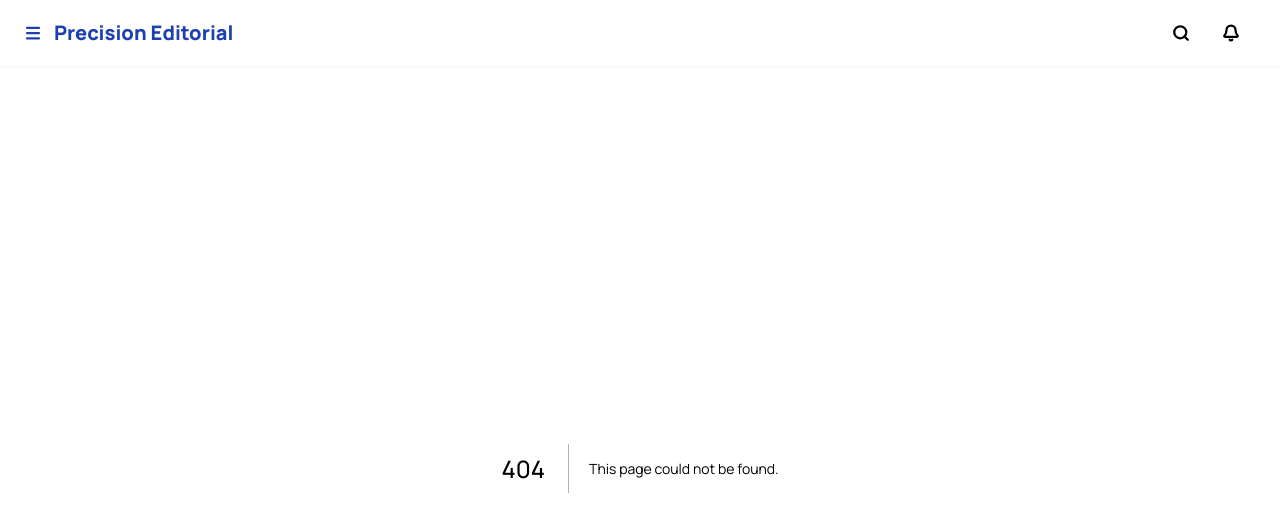
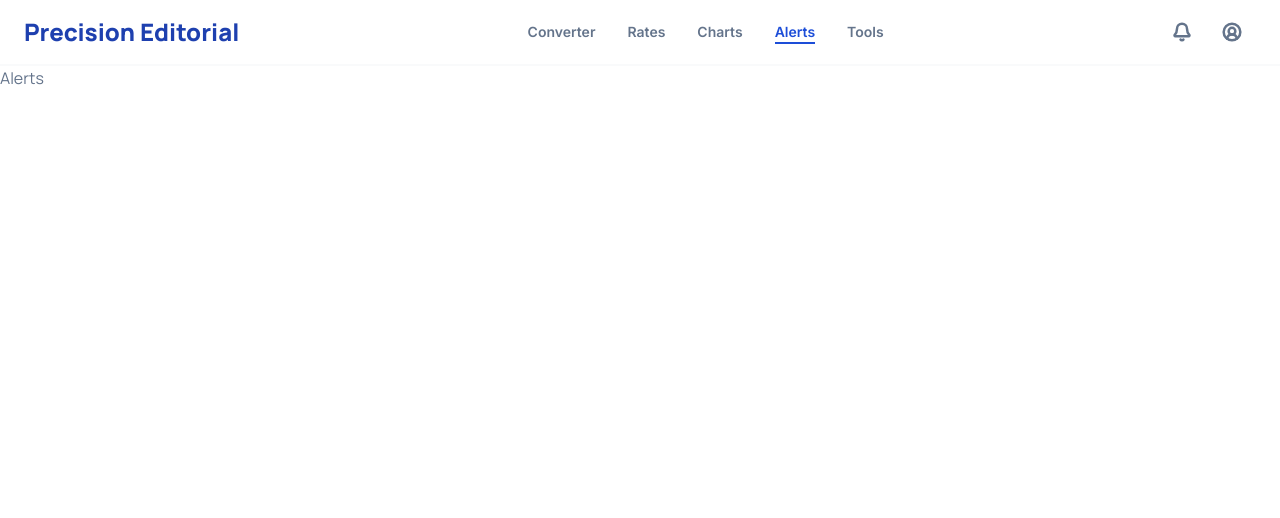
Before and after one commit to RodGondin/precision-editorial, a Next.js app: page /alerts in a window 1280 px wide. Before the commit this address had no page. Shown: the top 518 px of the page. Built offline with nearby package versions, Linux system fonts and the light colour scheme.

Commit message:
Add Header and Pages

```diff
--- /dev/null
+++ b/src/app/alerts/page.tsx
@@ -0,0 +1,9 @@
+export default function Alerts() {
+  return (
+    <main>
+      <div>
+        <h1>Alerts</h1>
+      </div>
+    </main>
+  );
+}
--- /dev/null
+++ b/src/app/charts/page.tsx
@@ -0,0 +1,9 @@
+export default function Charts() {
+  return (
+    <main>
+      <div>
+        <h1>Charts</h1>
+      </div>
+    </main>
+  );
+}
--- a/src/app/globals.css
+++ b/src/app/globals.css
@@ -7,8 +7,9 @@
   --bg-white: #ffffff;
   --bg-foreground: #f8fafc;
   --primary: #0052cc;
+  --primary-light: #1d4ed8;
   --primary-dark: #1e40af;
-  --pimary-hover: #003d99;
+  --primary-hover: #003d99;
   --secondary: #64748b;
   --input-color: #f1f5f9;
   --border-detail: #f8f9fbcc;
--- /dev/null
+++ b/src/app/rates/page.tsx
@@ -0,0 +1,9 @@
+export default function Rates() {
+  return (
+    <main>
+      <div>
+        <h1>Rates</h1>
+      </div>
+    </main>
+  );
+}
--- /dev/null
+++ b/src/app/tools/page.tsx
@@ -0,0 +1,9 @@
+export default function Tools() {
+  return (
+    <main>
+      <div>
+        <h1>Tools</h1>
+      </div>
+    </main>
+  );
+}
--- a/src/components/Header.tsx
+++ b/src/components/Header.tsx
@@ -1,22 +1,78 @@
-import { Menu, Search, Bell } from "lucide-react";
+"use client";
+
+import { Menu, Search, Bell, CircleUserRound } from "lucide-react";
+import Link from "next/link";
+import { usePathname } from "next/navigation";
+import { useState } from "react";
 
 export function Header() {
+  const [isMenuOpen, setIsMenuOpen] = useState(false);
+
+  const pathname = usePathname();
+
+  const activeLinkStyle =
+    "text-(--primary-light) border-b-2 border-(--primary-light)";
+
+  function handleOpenMenu() {
+    setIsMenuOpen((prev) => !prev);
+  }
+
   return (
     <header className="w-full border-b-(--border-detail) border-b-2">
-      <div className="py-4 px-6 flex items-center justify-between">
+      <div className="py-4 px-6 flex items-center justify-between max-h-16">
         <div className="flex items-center gap-3 text-(--primary-dark)">
-          <span>
-            <Menu width={18} height={18} strokeWidth={3} />
-          </span>
-          <h4 className="text-[20px] font-extrabold">Precision Editorial</h4>
+          <button
+            className="w-8.5 h-8.5 flex items-center justify-center rounded-md hover:bg-(--input-color) transition-colors cursor-pointer md:hidden"
+            onClick={handleOpenMenu}
+          >
+            <span>
+              <Menu width={20} height={20} strokeWidth={3} />
+            </span>
+          </button>
+          <h4 className="text-[20px] md:text-[24px] font-extrabold">
+            Precision Editorial
+          </h4>
         </div>
 
+        <nav className="hidden md:block">
+          <ul className="flex gap-8">
+            <li
+              className={`hover:text-(--primary-hover) transition-colors text-[14px] font-semibold ${pathname === "/" ? activeLinkStyle : ""}`}
+            >
+              <Link href="/">Converter</Link>
+            </li>
+            <li
+              className={`hover:text-(--primary-hover) transition-colors text-[14px] font-semibold ${pathname === "/rates" ? activeLinkStyle : ""}`}
+            >
+              <Link href="/rates">Rates</Link>
+            </li>
+            <li
+              className={`hover:text-(--primary-hover) transition-colors text-[14px] font-semibold ${pathname === "/charts" ? activeLinkStyle : ""}`}
+            >
+              <Link href="/charts">Charts</Link>
+            </li>
+            <li
+              className={`hover:text-(--primary-hover) transition-colors text-[14px] font-semibold ${pathname === "/alerts" ? activeLinkStyle : ""}`}
+            >
+              <Link href="/alerts">Alerts</Link>
+            </li>
+            <li
+              className={`hover:text-(--primary-hover) transition-colors text-[14px] font-semibold ${pathname === "/tools" ? activeLinkStyle : ""}`}
+            >
+              <Link href="/tools">Tools</Link>
+            </li>
+          </ul>
+        </nav>
+
         <div className="flex items-center gap-4">
-          <span className="w-8.5 h-8.5 flex items-center">
-            <Search width={18} height={18} strokeWidth={3} />
+          <span className="w-8.5 h-8.5 flex items-center md:hidden">
+            <Search width={20} height={20} strokeWidth={3} />
           </span>
           <span className="w-8.5 h-8.5 flex items-center">
-            <Bell width={18} height={18} strokeWidth={3} />
+            <Bell width={20} height={20} strokeWidth={3} />
+          </span>
+          <span className="w-8.5 h-8.5 items-center hidden md:flex">
+            <CircleUserRound width={20} height={20} strokeWidth={3} />
           </span>
         </div>
       </div>
```
